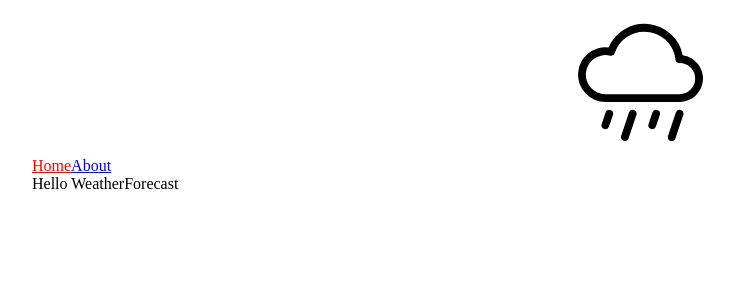
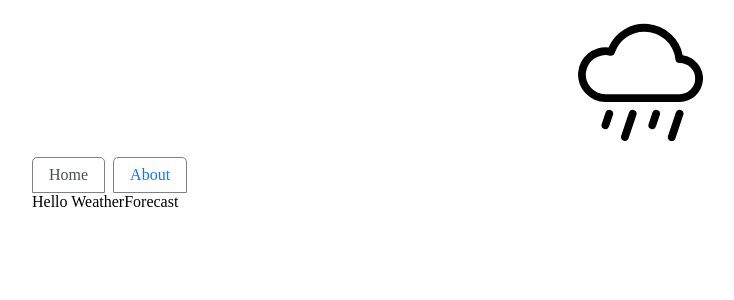
Before and after one commit to vasylfolyziuk/weather-forecast, a Vue app: page / in a window 1280 px wide. Shown: the top 300 px of the page, without its empty margins (0-734 px from the left). Built offline with nearby package versions, Linux system fonts and the light colour scheme.

Commit message:
add navbar

```diff
--- a/src/App.vue
+++ b/src/App.vue
@@ -1,22 +1,14 @@
 <script setup lang="ts">
 import { RouterLink, RouterView } from 'vue-router'
 import Header from '@/components/Header/Header.vue';
+import NavBar from '@/components/NavBar/NavBar.vue';
 </script>
 
 <template>
   <Header />
   <div class="wrapper">
-    <nav>
-      <RouterLink to="/" activeClass="active">Home</RouterLink>
-      <RouterLink to="/favorites" activeClass="active">About</RouterLink>
-    </nav>
+    <NavBar />
   </div>
 
   <RouterView />
 </template>
-
-<style scoped>
-  .active {
-    color: red;
-  }
-</style>
--- a/src/assets/base.css
+++ b/src/assets/base.css
@@ -1,7 +1,8 @@
-.d-flex {
-  display: flex;
+/* color palette from <https://github.com/vuejs/theme> */
+:root {
+  --blue: #007bff;
+  --yellow: yellow;
+
+  --nav-item-hover: #003b7a;
+  --nav-item-active: #495057;
 }
-
-.justify-content-center {
-  justify-content: center;
-}
--- a/src/assets/main.css
+++ b/src/assets/main.css
@@ -5,10 +5,21 @@ body {
   margin: 0;
 }
 
+a {
+  text-decoration: none;
+}
+
 #app {
   max-width: 1280px;
   margin: 0 auto;
   padding: 0 2rem;
-
   font-weight: normal;
 }
+
+.d-flex {
+  display: flex;
+}
+
+.justify-content-center {
+  justify-content: center;
+}
--- /dev/null
+++ b/src/components/NavBar/NavBar.vue
@@ -0,0 +1,38 @@
+<script setup lang="ts">
+import { RouterLink } from 'vue-router'
+</script>
+
+<template>
+  <nav class="d-flex">
+    <RouterLink
+      to="/"
+      class="nav-item"
+      activeClass="active">
+      Home
+    </RouterLink>
+    <RouterLink
+      to="/favorites"
+      class="nav-item"
+      activeClass="active">
+      About
+    </RouterLink>
+  </nav>
+</template>
+
+<style scoped>
+  .nav-item {
+    display: block;
+    padding: .5rem 1rem;
+    border: 1px solid grey;
+    border-top-left-radius: 5px;
+    border-top-right-radius: 5px;
+    margin-right: 0.5rem;
+    color: var(--blue);
+  }
+  .nav-item:hover {
+    color: var(--nav-item-hover);
+  }
+  .active {
+    color: var(--nav-item-active);
+  }
+</style>
```
